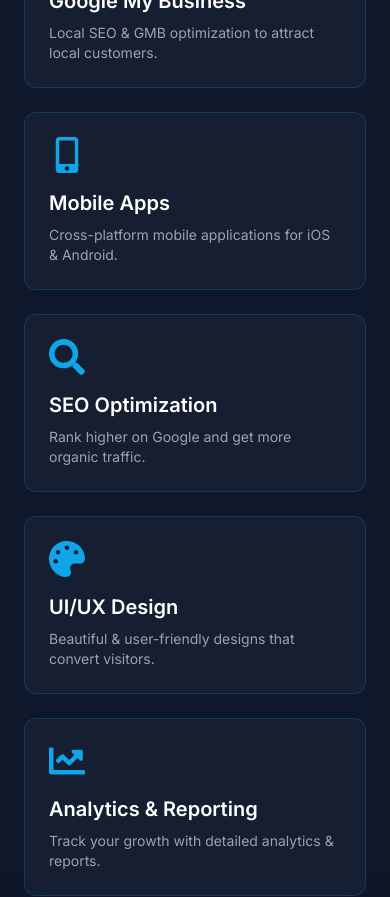
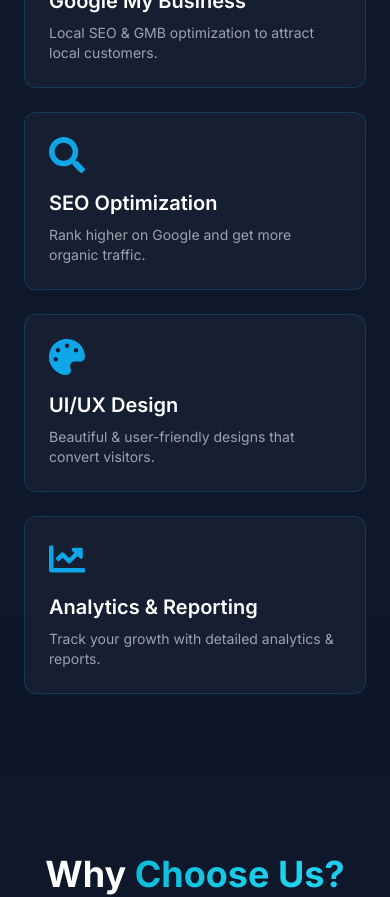
Before and after one commit to khalil-eshu-developer/business-website, a React (Vite) app: page / in a window 390 px wide. Shown: the part 2180-3077 px from the top of the page. Built offline with nearby package versions, Linux system fonts and the light colour scheme.

Commit message:
Remove Mobile Apps service

```diff
--- a/src/components/Contact.jsx
+++ b/src/components/Contact.jsx
@@ -111,7 +111,7 @@ const Contact = () => {
             >
               <option>Web Development</option>
               <option>Digital Marketing</option>
-              <option>Mobile Apps</option>
+
               <option>SEO Optimization</option>
               <option>UI/UX Design</option>
               <option>General Inquiry</option>
--- a/src/components/Footer.jsx
+++ b/src/components/Footer.jsx
@@ -18,7 +18,6 @@ const Footer = () => {
           <ul className="space-y-2 text-gray-400 text-sm">
             <li><a href="#services" className="hover:text-primary transition">Web Development</a></li>
             <li><a href="#services" className="hover:text-primary transition">Digital Marketing</a></li>
-            <li><a href="#services" className="hover:text-primary transition">Mobile Apps</a></li>
             <li><a href="#services" className="hover:text-primary transition">SEO</a></li>
           </ul>
         </div>
--- a/src/components/Services.jsx
+++ b/src/components/Services.jsx
@@ -31,11 +31,7 @@ const services = [
     title: 'Google My Business',
     desc: 'Local SEO & GMB optimization to attract local customers.'
   },
-  {
-    icon: <FaMobileAlt />,
-    title: 'Mobile Apps',
-    desc: 'Cross-platform mobile applications for iOS & Android.'
-  },
+
   {
     icon: <FaSearch />,
     title: 'SEO Optimization',
```
